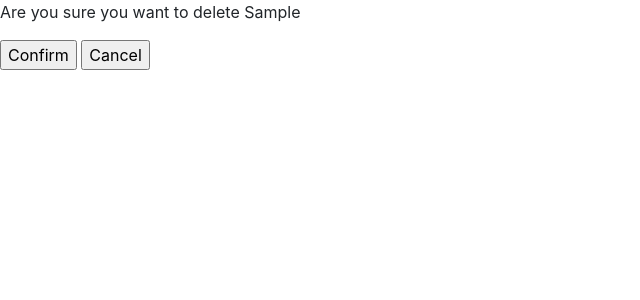
After one commit to vishruthdevan/notes-repo, a Django app: page /courses/1/1/delete-note/ in a window 1280 px wide. The commit adds this page. Shown: the top 300 px of the page, without its empty margins (0-640 px from the left). Run offline with Django 3.2, Linux system fonts and the light colour scheme; a user stored in the database is signed in; tables that the repository leaves empty hold one stand-in row (values such as "Sample post"); some libraries are stand-ins or nearby versions.

Commit message:
Configure delete view's urls and templates

```diff
--- a/notes/notesrepo/templates/notesrepo/course_detail.html
+++ b/notes/notesrepo/templates/notesrepo/course_detail.html
@@ -12,7 +12,11 @@
     {% if notes %}
         <ul>
             {% for note in notes %}
-                <li>{{note.topic}} <span>  ------ <a href="{{note.note_file.url}}" target="_blank">View</a> | <a href="{{note.note_file.url}}" download>Download</a></span></li>
+                <li>{{note.topic}} <span>  ------ <a href="{{note.note_file.url}}" target="_blank">View</a> | <a href="{{note.note_file.url}}" download>Download</a></span>
+                {% if user == note.author.user %}
+                    <a href="{% url 'note_delete' view.kwargs.code note.id %}">Delete</a>
+                {% endif %}
+                </li>
             {% endfor %}
         </ul>
     {% endif %}
--- /dev/null
+++ b/notes/notesrepo/templates/notesrepo/note_confirm_delete.html
@@ -0,0 +1,12 @@
+{% extends 'base.html' %}
+
+{% block title %} <title>Delete?</title>  {% endblock title %}
+
+{% block content %}
+    <form action="" method="post">
+        {% csrf_token %}
+        <p>Are you sure you want to delete {{object}}</p>
+        <input type="submit" value="Confirm">
+        <input type="submit" value="Cancel" onclick="window.location='{% url 'course_detail' view.kwargs.code %}'; return false;">
+    </form>
+{% endblock content %}
```
